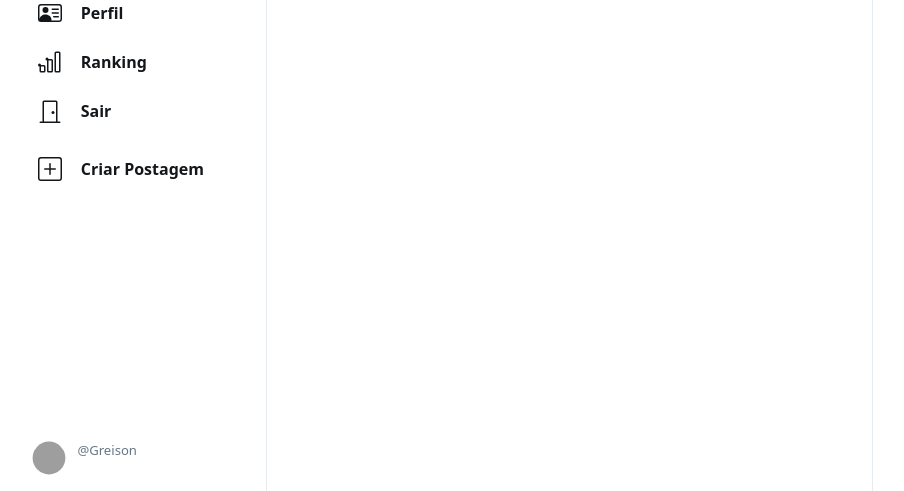
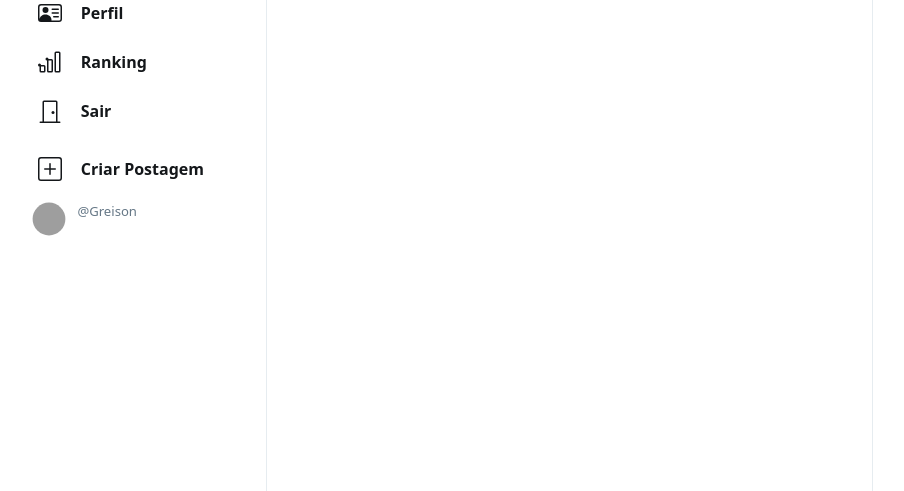
Before and after one commit to GreisonRohr/aluu, a Django app: page / in a window 1280 px wide. Shown: the part 309-800 px from the top of the page, without its empty margins (12-916 px from the left). Run offline with Django 3.2, Linux system fonts and the light colour scheme; a user stored in the database is signed in; data comes from the database, SQL or seed files in the repository; data that the repository does not hold is empty; some libraries are stand-ins or nearby versions; grey boxes are pictures that could not be loaded.

Commit message:
teste nav-item sidenav-user

```diff
--- a/network/templates/network/layout.html
+++ b/network/templates/network/layout.html
@@ -209,11 +209,11 @@
                         </div>
 
                     </div>
-                    <div class="nav-list hide-text" style="position: absolute; bottom: 10px;">
+                    <div style="width: 100%; bottom: 10px;">
                         {% if user.is_authenticated %}
                             <li class="nav-item sidenav-user">
                                 <a href="{% url 'profile' user.username %}" class="nav-link">
-                                    <div style="width: 100%" class="user_account">
+                                    <div  class="user_account">
                                         <div class="small-profilepic" style="float: left; background-image: url(/network/media/{{user.profile_pic}})"></div>
                                         <div style="height: 2.7vw; margin: auto;">
                                             <div style="margin-top: 4px;"><strong>{{user.first_name}} {{user.last_name}}</strong></div>
```
